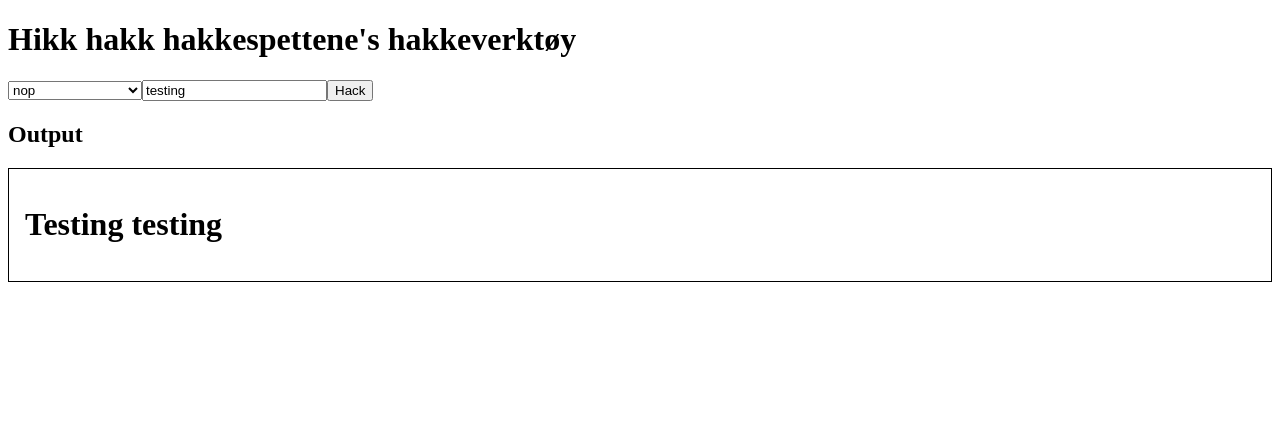
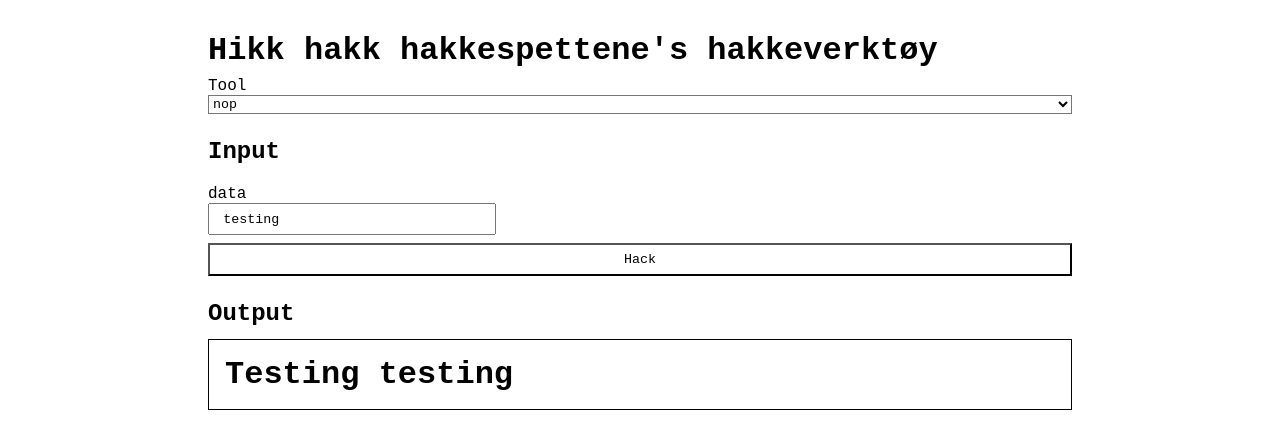
Before and after one commit to hakkespettene/frontend, a React (Create React App) app: page / in a window 1280 px wide. Shown: the top 448 px of the page. Built offline with nearby package versions, Linux system fonts and the light colour scheme.

Commit message:
wicked styling B)

```diff
--- a/src/App.tsx
+++ b/src/App.tsx
@@ -4,15 +4,60 @@ import { Formik, Field } from "formik";
 import { TOOLS } from "./tools";
 import styled from "styled-components";
 
+/**
+ * Styled components
+ */
 const OutputPane = styled.div`
   border: 1px solid black;
   padding: 1em;
 `;
 
+const Container = styled.div`
+  padding: 2em 1em 1em;
+  margin: auto;
+  width: 70vw;
+`;
+
+const Label = styled.label`
+  display: block;
+  font-weight: 300;
+  margin-top: 0.5em;
+`;
+
+const Subheading = styled.h2`
+  margin-top: 1em;
+  margin-bottom: 0.5em;
+`;
+
+const HackButton = styled.button`
+  padding: 0.5em 1em;
+  display: block;
+  background: none;
+  width: 100%;
+`;
+
+const Input = styled.input`
+  padding: 0.5em 1em;
+  display: inline-block;
+  width: 100%;
+`;
+
+const InputGroup = styled.div`
+  display: grid;
+  grid-template-columns: repeat(3, 1fr);
+  margin-bottom: 0.5em;
+`;
+
+const ToolSelect = styled.select`
+  background: none;
+  width: 100%;
+`;
+
 const App: React.FC = props => {
   const [tool, setTool] = React.useState<number>(0);
+  const selectedTool = React.useMemo(() => TOOLS[tool], [tool]);
   const [output, setOutput] = React.useState<typeof props.children>(
-    TOOLS[tool].func(TOOLS[tool].defaultValues)
+    selectedTool.func(selectedTool.defaultValues)
   );
 
   const onSelectToolChange: React.ChangeEventHandler<HTMLSelectElement> = e => {
@@ -22,55 +67,63 @@ const App: React.FC = props => {
   };
 
   const updateOutput = (values: typeof TOOLS[typeof tool]["defaultValues"]) => {
-    setOutput(TOOLS[tool].func(values));
+    setOutput(selectedTool.func(values));
   };
 
   return (
-    <div>
+    <Container>
       <h1>Hikk hakk hakkespettene's hakkeverktøy</h1>
 
       {/* Select the tool you wish to use */}
-      <select value={tool} onChange={onSelectToolChange}>
+      <Label htmlFor="tool-select">Tool</Label>
+      <ToolSelect value={tool} onChange={onSelectToolChange} id="tool-select">
         {TOOLS.map((e, i) => (
           <option key={e.name} value={i}>
             {e.name}
           </option>
         ))}
-      </select>
+      </ToolSelect>
 
+      <Subheading>Input</Subheading>
       <Formik
-        initialValues={TOOLS[tool].defaultValues}
-        onSubmit={(values, _) => setOutput(TOOLS[tool].func(values))}
+        initialValues={selectedTool.defaultValues}
+        onSubmit={(values, _) => setOutput(selectedTool.func(values))}
         enableReinitialize={true}
       >
         {props => (
           <>
+            <InputGroup>
               {Object.entries(props.values).map(e => (
+                <div key={e[0]}>
+                  <Label htmlFor={e[0]}>{e[0]}</Label>
                   <Field
-                key={e[0]}
+                    as={Input}
+                    id={e[0]}
                     type={typeof e[1]}
                     name={e[0]}
                     value={props.values[e[0]]}
                     onChange={(ev: React.ChangeEvent<HTMLInputElement>) => {
                       props.handleChange(ev);
-                  TOOLS[tool].live &&
+                      selectedTool.live &&
                         updateOutput({
                           ...props.values,
                           [e[0]]: ev.currentTarget.value
                         });
                     }}
                   />
+                </div>
               ))}
-            <button onClick={props.submitForm} type="submit">
+            </InputGroup>
+            <HackButton onClick={props.submitForm} type="submit">
               Hack
-            </button>
+            </HackButton>
           </>
         )}
       </Formik>
 
-      <h2>Output</h2>
+      <Subheading>Output</Subheading>
       <OutputPane>{output}</OutputPane>
-    </div>
+    </Container>
   );
 };
 
--- /dev/null
+++ b/src/index.css
@@ -0,0 +1,6 @@
+* {
+  margin: 0;
+  padding: 0;
+  box-sizing: border-box;
+  font-family: "SF Mono", monospace;
+}
--- a/src/index.tsx
+++ b/src/index.tsx
@@ -3,4 +3,6 @@ import { render } from "react-dom";
 
 import App from "./App";
 
+import "./index.css";
+
 render(<App />, document.getElementById("root"));
--- a/src/tools.tsx
+++ b/src/tools.tsx
@@ -38,7 +38,7 @@ const md5hash: ToolFunc<{ data: string }, JSX.Element> = input => (
   <pre>{md5(input.data)}</pre>
 );
 const addThreeNumbers: ToolFunc<
-  { num1: number; num2: number; num3: number },
+  { num1: string; num2: string; num3: string },
   number
 > = input => Number(input.num1) + Number(input.num2) + Number(input.num3);
 
```
Lines whose indentation alone changed are shown as unchanged.
